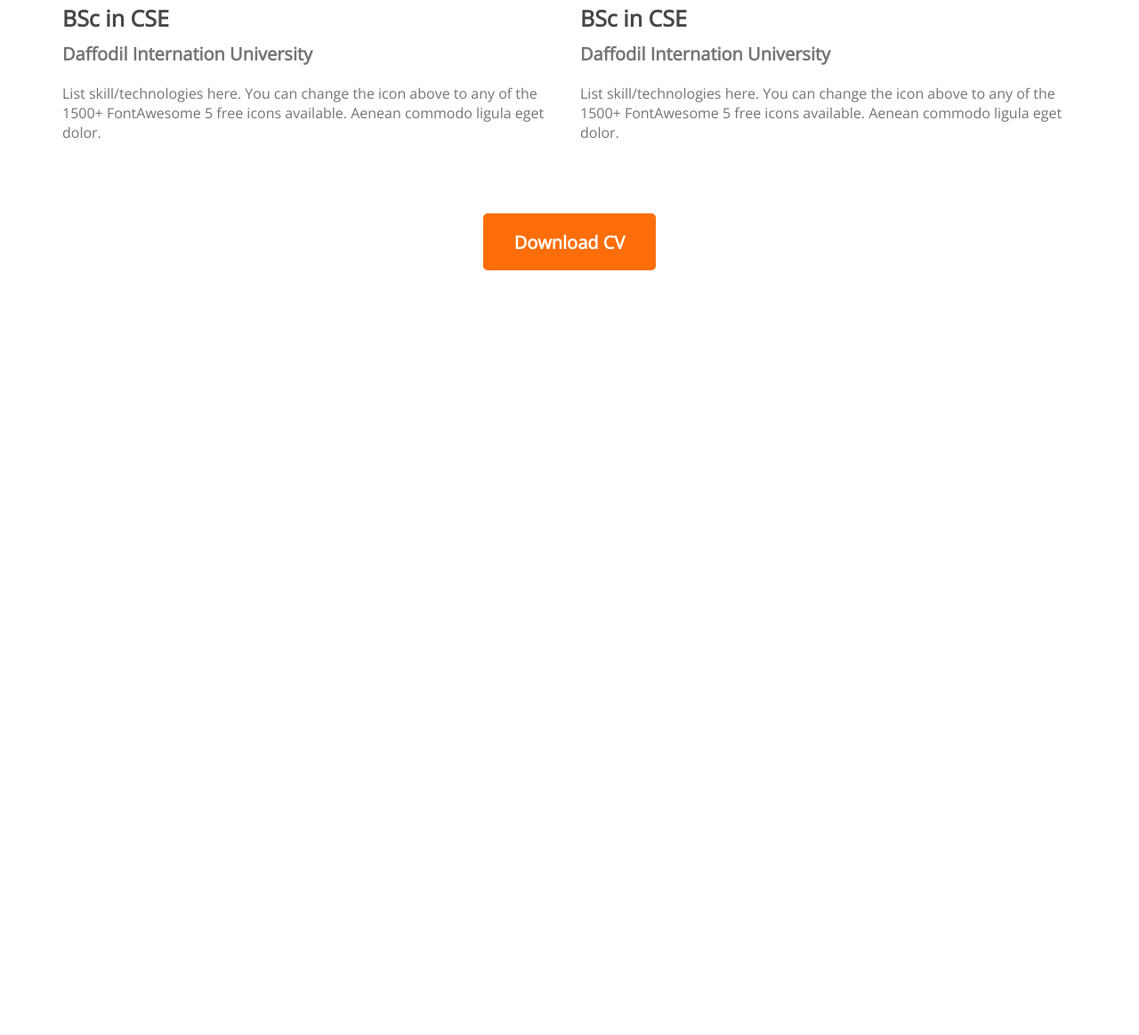
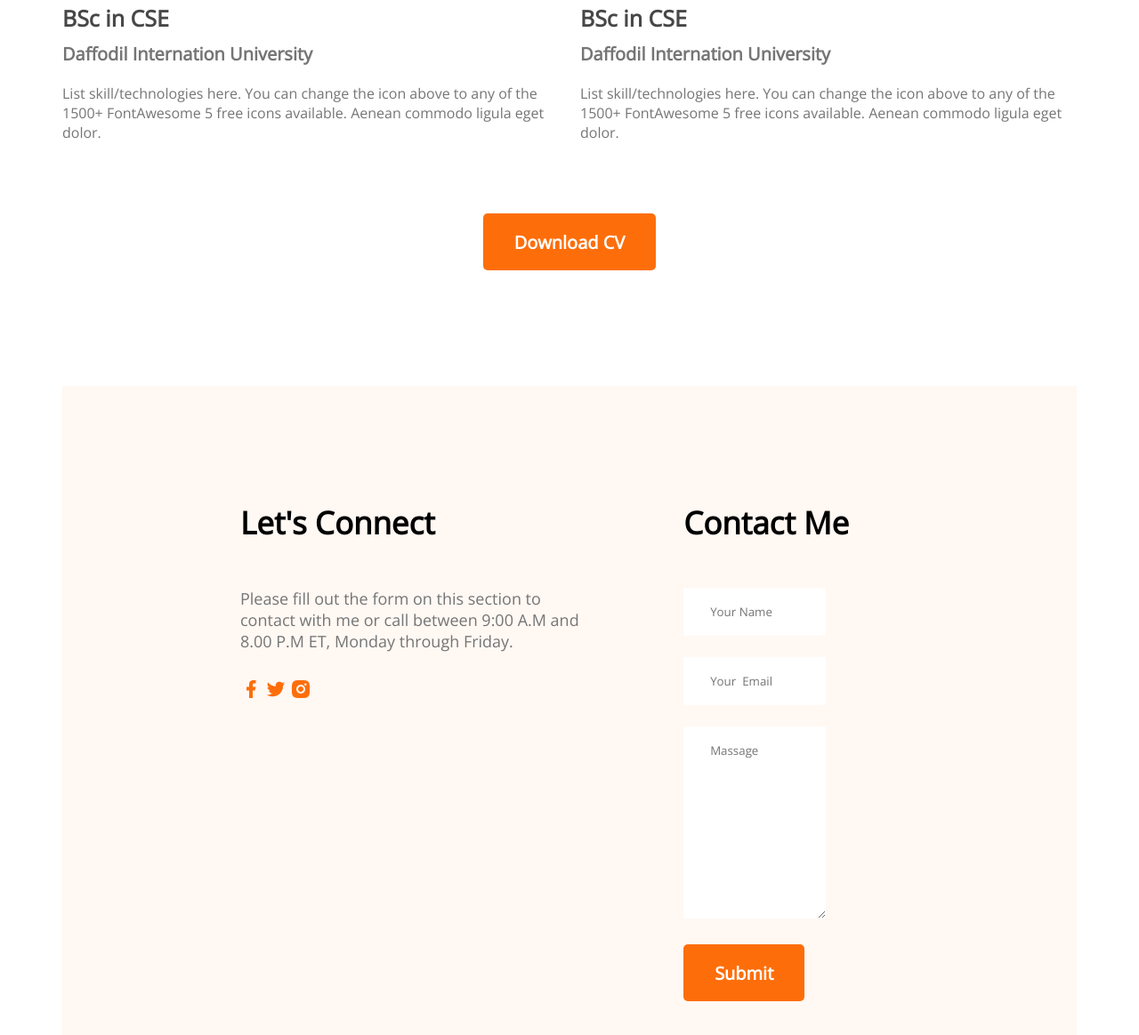
Before and after one commit to Tahim2/developer-portfolio, a plain HTML site: page index.html in a window 1280 px wide. Shown: the part 2679-3843 px from the top of the page at 89% size. Before the commit the page ends 2983 px from the top, so only its background shows below. Drawn offline with nearby package versions, Linux system fonts and the light colour scheme.

Commit message:
contact added

```diff
--- a/index.html
+++ b/index.html
@@ -139,6 +139,32 @@
                    </div>
             </div>
         </section>
+        <!-- contact section -->
+        <section class="contact">
+            <div>
+<h3 class="section-title">Let's Connect</h3>
+<p class="section-description">Please fill out the form on this section to contact with me or call between 9:00 A.M and 8.00 P.M ET, Monday through Friday.</p>
+<a href="">
+    <img src="images/icons/facebook.png" alt="">
+</a>
+<a href="">
+    <img src="images/icons/twitter.png" alt="">
+</a>
+<a href="">
+    <img src="images/icons/insta.png" alt="">
+</a>
+            </div>
+            <div>
+<h3 class="section-title">Contact Me</h3>
+<form action="">
+    <input type="text" name="" id="" placeholder="Your Name">
+    <input type="email" name="" id="" placeholder="Your  Email">
+    <textarea name="" id="" cols="30" rows="10" placeholder="Massage"></textarea>
+    <input class="btn-primary" type="submit" value="Submit">
+</form>
+            </div>
+
+        </section>
     </main>
     <footer>
 
--- a/styles/portfolio.css
+++ b/styles/portfolio.css
@@ -186,3 +186,22 @@ section {
     margin-top: 50px;
     text-align: center;
 }
+/* contact style */
+.contact .section-title{
+    text-align: left;
+}
+.contact{
+    display: flex;
+    gap: 100px;
+    background: #FFF8F3;
+    padding: 130px 200px;
+}
+.contact input[type="email"], input[type="text"], textarea{
+    margin-bottom: 24px;
+    border: 0;
+    width: 100px;
+    padding: 18px 30px;
+}
+.contact a{
+    text-decoration: none;
+}
```
